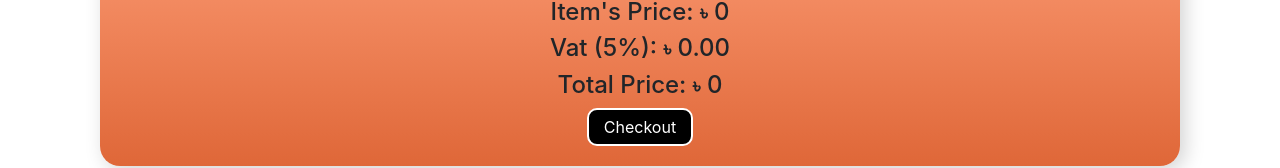
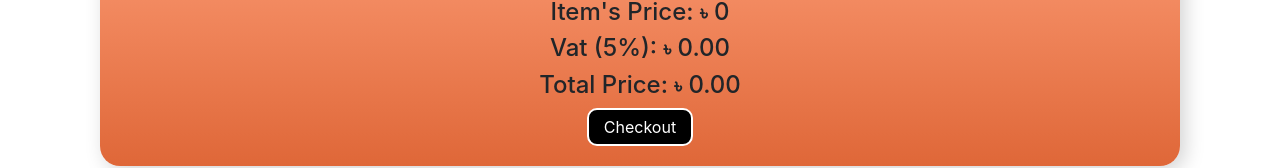
Before and after one commit to rokydas/kocur-chara, a React (Create React App) app: page / in a window 1280 px wide. Shown: the part 3285-3453 px from the top of the page. Built offline with nearby package versions, Linux system fonts and the light colour scheme.

Commit message:
toFixed added

```diff
--- a/src/Components/EnrolledCourse/EnrolledCourse.js
+++ b/src/Components/EnrolledCourse/EnrolledCourse.js
@@ -11,7 +11,8 @@ const EnrolledCourse = (props) => {
     }
 
     const vat = (totalPrice * 0.05).toFixed(2);
-    const totalPriceWithVat = totalPrice + parseFloat(vat);
+    const totalPriceWithVat = (totalPrice + parseFloat(vat)).toFixed(2);
+
     return (
         <div className="container">
             <div className="enrolled-course">
```
